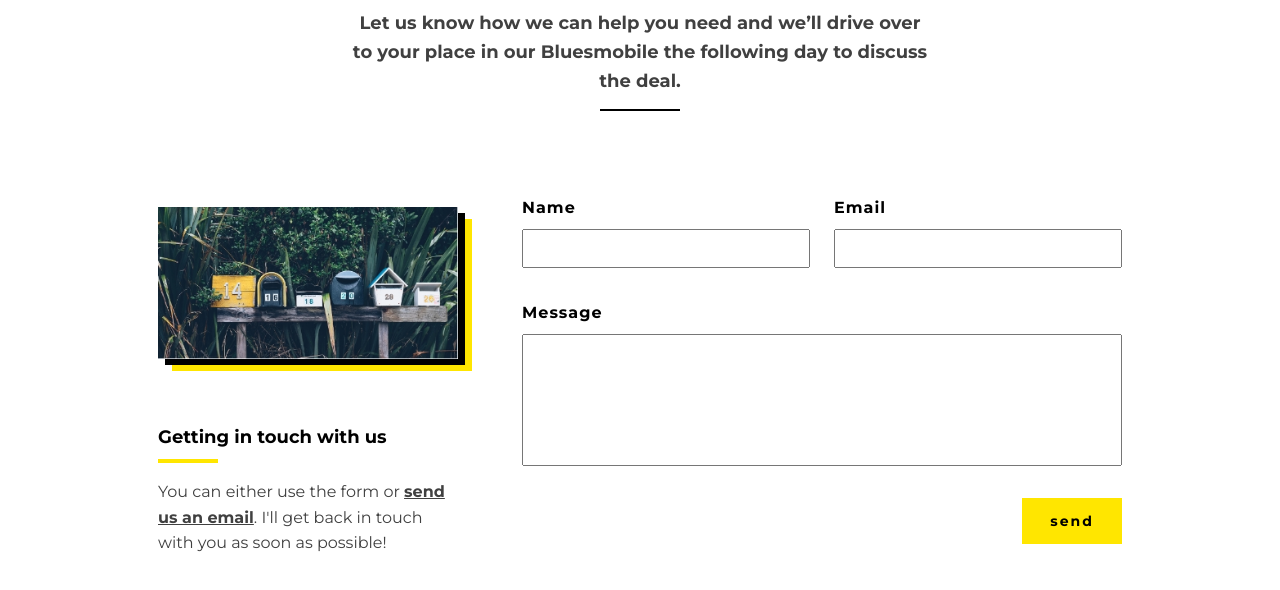
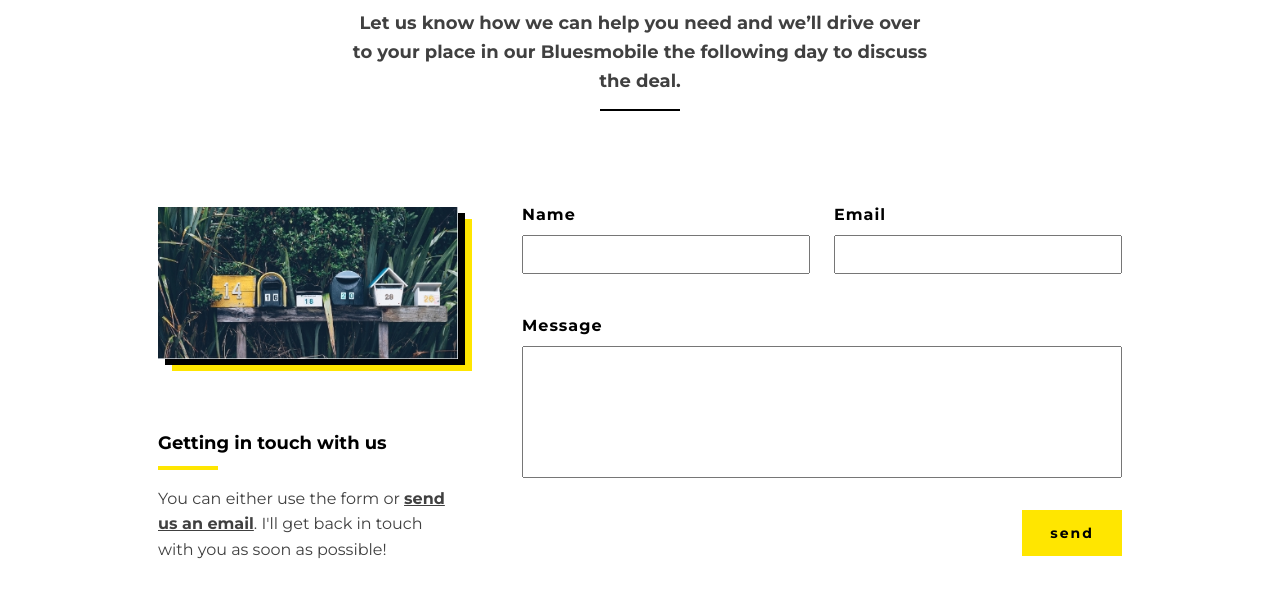
Before and after one commit to Matondo99/Jake-and-Elwood, a plain HTML site: page contact.html in a window 1280 px wide. Shown: the part 210-800 px from the top of the page. Drawn offline with Linux system fonts and the light colour scheme.

Commit message:
Complete project

```diff
--- a/css/style.css
+++ b/css/style.css
@@ -68,6 +68,13 @@ Typography
     font-weight: 700;
     letter-spacing: 1px;
     padding: 1em 2em;
+    transition: background-color 300ms, box-shadow 900ms;
+}
+
+.btn:focus,
+.btn:hover {
+    background-color: #f5bc02;
+    box-shadow: 3px 4px 15px rgba(138, 54, 177, 0.5);
 }
 
 .btn-prime {
@@ -453,7 +460,9 @@ General Layout
     color: #000;
     font-weight: 700;
     letter-spacing: 1px;
-    margin-bottom: .5em;
+    line-height: 1;
+    padding: .75em .75em .75em 0;
+    justify-self: start;
 }
 
 #name,
@@ -486,11 +495,9 @@ General Layout
         grid-column: 2;
     }
     .contact-form {
+        grid-area: 1/3/3/-2;
+        align-self: start;
         margin-left: 2em;
-        grid-area: 1/3/3/-2;
-    }
-    .contact-form {
-        align-self: start;
         grid-template-columns: repeat(2, 1fr);
         column-gap: 1.5em;
         align-items: start;
```
